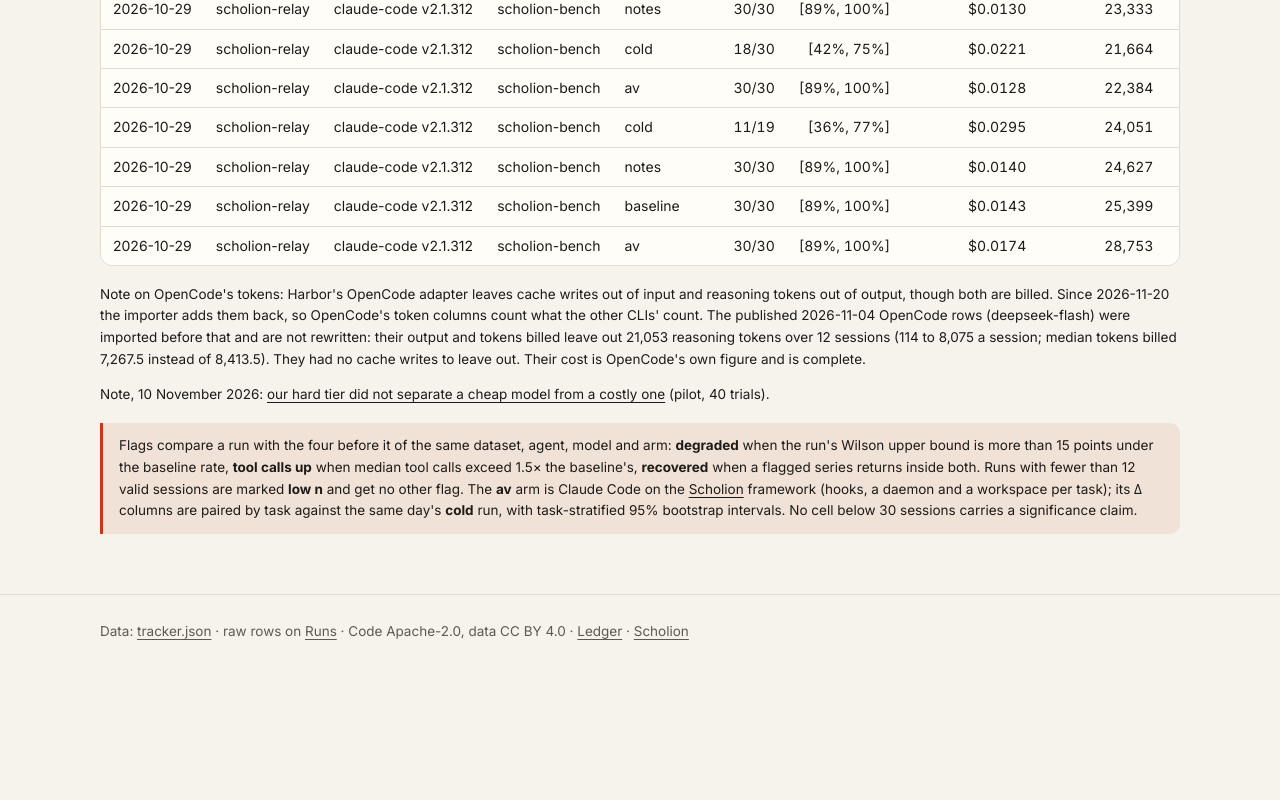
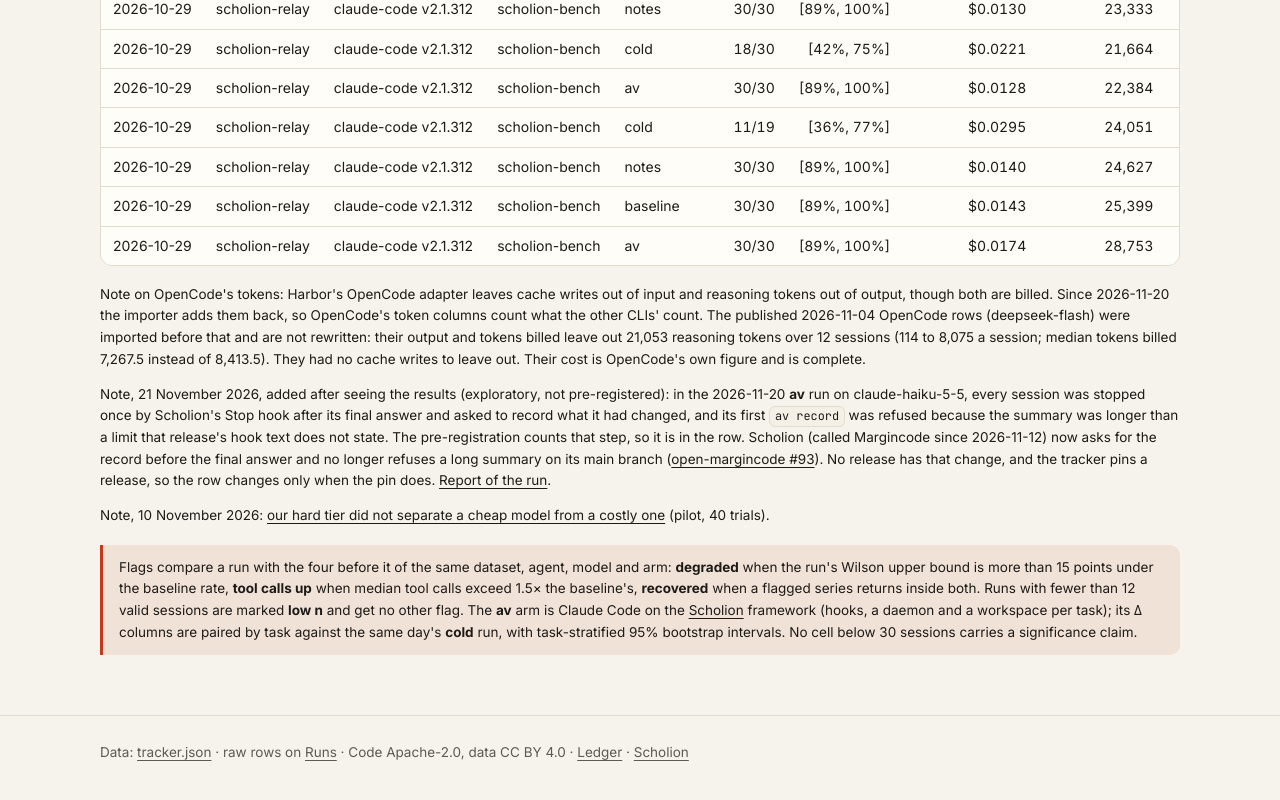
Before and after one commit to vinhqbui/openevaluations, a plain HTML site: page site/tracker/index.html in a window 1280 px wide. Shown: the part 4562-5362 px from the top of the page. Before the commit the page ends 5244 px from the top, so only its background shows below. Drawn offline with Linux system fonts and the light colour scheme.

Commit message:
tracker: report of the 2026-11-20 run; a note on the av row
docs/results/2026-11-20-tracker-haiku.md is the report the amendment of
2026-11-20 asks for: the rows, the paired av/cold deltas, the third CLI and
why no fallback ran, what each CLI did about thinking at its defaults, the
spend with the smoke trials, the goose install checks, and what changed
between the run and its publication.

A note on the tracker page and in the report, added after seeing the results
and labelled exploratory: in the av leg every session was stopped once at its
stop and asked to record, and its first record was refused for length.
Margincode (Scholion's name since 2026-11-12) changed both on its main branch;
no release has it, so the row stands until the pin moves.

No run file and no site/data file changes.

Co-Authored-By: Claude Fable 5.2 <noreply@anthropic.com>

```diff
--- a/site/tracker/index.html
+++ b/site/tracker/index.html
@@ -38,6 +38,7 @@
 <div id="charts" aria-live="polite"></div>
 <details class="tableview" open><summary>Table view, one table per model</summary><div id="table"></div></details>
 <p class="small">Note on OpenCode's tokens: Harbor's OpenCode adapter leaves cache writes out of input and reasoning tokens out of output, though both are billed. Since 2026-11-20 the importer adds them back, so OpenCode's token columns count what the other CLIs' count. The published 2026-11-04 OpenCode rows (deepseek-flash) were imported before that and are not rewritten: their output and tokens billed leave out 21,053 reasoning tokens over 12 sessions (114 to 8,075 a session; median tokens billed 7,267.5 instead of 8,413.5). They had no cache writes to leave out. Their cost is OpenCode's own figure and is complete.</p>
+<p class="small">Note, 21 November 2026, added after seeing the results (exploratory, not pre-registered): in the 2026-11-20 <b>av</b> run on claude-haiku-5-5, every session was stopped once by Scholion's Stop hook after its final answer and asked to record what it had changed, and its first <code>av record</code> was refused because the summary was longer than a limit that release's hook text does not state. The pre-registration counts that step, so it is in the row. Scholion (called Margincode since 2026-11-12) now asks for the record before the final answer and no longer refuses a long summary on its main branch (<a href="https://github.com/margincode-dev/open-margincode/pull/93">open-margincode #93</a>). No release has that change, and the tracker pins a release, so the row changes only when the pin does. <a href="https://github.com/vinhqbui/openevaluations/blob/main/docs/results/2026-11-20-tracker-haiku.md">Report of the run</a>.</p>
 <p class="small">Note, 10 November 2026: <a href="/notes/tiers-pilot/">our hard tier did not separate a cheap model from a costly one</a> (pilot, 40 trials).</p>
 <div class="honest small">Flags compare a run with the four before it of the same dataset, agent, model and arm: <b>degraded</b> when the run's Wilson upper bound is more than 15 points under the baseline rate, <b>tool calls up</b> when median tool calls exceed 1.5× the baseline's, <b>recovered</b> when a flagged series returns inside both. Runs with fewer than 12 valid sessions are marked <b>low n</b> and get no other flag. The <b>av</b> arm is Claude Code on the <a href="/scholion/">Scholion</a> framework (hooks, a daemon and a workspace per task); its Δ columns are paired by task against the same day's <b>cold</b> run, with task-stratified 95% bootstrap intervals. No cell below 30 sessions carries a significance claim.</div>
 </main>
```
Also changed, not shown: 2 other files.
